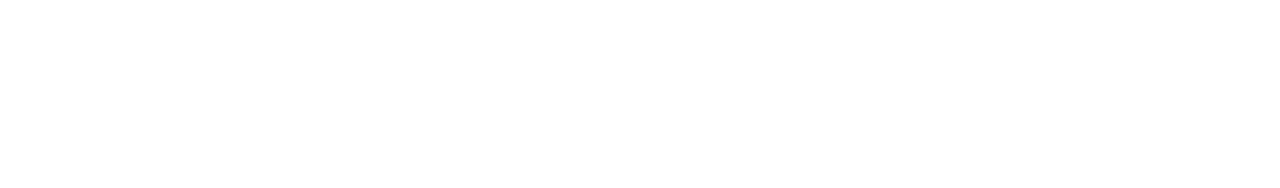
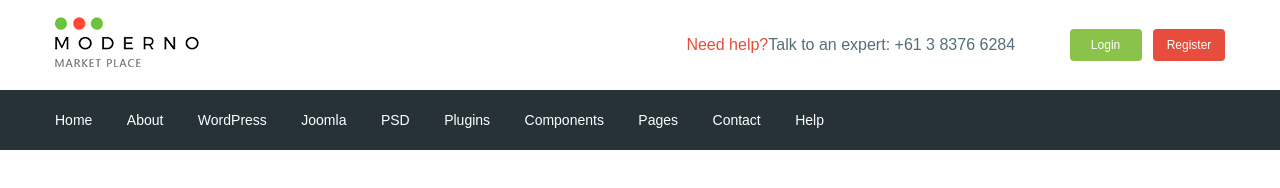
Before and after one commit to Volkovvvv/moderno, a website: page app/index.html in a window 1280 px wide. Drawn offline with nearby package versions, Linux system fonts and the light colour scheme; files that its build step writes are made by us from their sources.

Commit message:
added header

```diff
--- a/app/index.html
+++ b/app/index.html
@@ -1,16 +1,101 @@
 <!DOCTYPE html>
 <html lang="en">
+
 <head>
     <meta charset="UTF-8">
     <meta name="viewport" content="width=device-width, initial-scale=1.0">
     <title>Document</title>
+    <link href="https://fonts.googleapis.com/css?family=Roboto:500,700&display=swap" rel="stylesheet">
     <link rel="stylesheet" href="css/libs.min.css">
     <link rel="stylesheet" href="css/style.min.css">
 </head>
+
 <body>
+    <header class="header">
+        <div class="header__top">
+            <div class="container">
+                <div class="header__top-inner">
+                    <div class="header__logo">
+                        <a href="#">
+                            <img src="images/logo.png" alt="">
+                        </a>
+                    </div>
+                    <div class="header__text">
+                        <a href="#"><span>Need help? </span>
+                        </a>Talk to an expert:
+                        <a class="header__phone" href="tel:61383766284">+61 3 8376 6284</a>
+                    </div>
+                    <div class="header__box">
+                        <a class="basket" href="#"></a>
+                        <a class="header__btn header__btn-login" href="#">Login</a>
+                        <a class="header__btn header__btn-register" href="#">Register</a>
+                    </div>
+                </div>
+            </div>
+        </div>
+        <div class="header__menu">
+            <div class="container">
+                <nav class="menu">
+                    <ul class="menu__list">
+                        <li>
+                            <a href="#">
+                                Home
 
+                            </a>
+                        </li>
+                        <li>
+                            <a href="#">
+                                About
+                            </a>
+                        </li>
+                        <li>
+                            <a href="#">
+                                WordPress
+                            </a>
+                        </li>
+                        <li>
+                            <a href="#">
+                                Joomla
+                            </a>
+                        </li>
+                        <li>
+                            <a href="#">
+                                PSD
+                            </a>
+                        </li>
+                        <li>
+                            <a href="#">
+                                Plugins
+                            </a>
+                        </li>
+                        <li>
+                            <a href="#">
+                                Components
+                            </a>
+                        </li>
+                        <li>
+                            <a href="#">
+                                Pages
+                            </a>
+                        </li>
+                        <li>
+                            <a href="#">
+                                Contact
+                            </a>
+                        </li>
+                        <li>
+                            <a href="#">
+                                Help
+                            </a>
+                        </li>
+                    </ul>
+                </nav>
+            </div>
+        </div>
+    </header>
     <script src="https://ajax.googleapis.com/ajax/libs/jquery/3.4.1/jquery.min.js"></script>
     <script src="js/libs.min.js"></script>
     <script src="js/main.min.js"></script>
 </body>
+
 </html>
--- /dev/null
+++ b/app/scss/_fonts.scss
@@ -0,0 +1,7 @@
+@font-face{
+  font-family: 'Roboto-Regular',sans-serif;
+  src: url('../fonts/Roboto-Regular.woff2') format('woff2'),
+       url('../fonts/Roboto-Regular.woff') format('woff');
+  font-weight: 400;
+  font-display:swap;
+}
--- /dev/null
+++ b/app/scss/_global.scss
@@ -0,0 +1,32 @@
+html{
+    box-sizing: border-box;
+}
+*,
+*::before,
+*::after{
+    box-sizing:inherit;
+}
+a{
+    display:inline-block;
+    text-decoration:none;
+    color:$text;
+
+}
+ul,
+li{
+    margin: 0;
+    padding: 0;
+    list-style:none;
+}
+body{
+    font-family: 'Roboto-Regular',sans-serif;
+    font-weight: 400;
+    font-style: 15px;
+    line-height: 24px;
+    color:$text;
+}
+.container{
+    max-width:1200px;
+    margin:0 auto;
+    padding: 0px 15px;
+}
--- /dev/null
+++ b/app/scss/_vars.scss
@@ -0,0 +1,4 @@
+$text:#546e7a;
+$red:#e74c3c;
+$green:#8bc34a;
+$bg:#263238;
--- a/app/scss/style.scss
+++ b/app/scss/style.scss
@@ -1,12 +1,52 @@
-html{
-    box-sizing: border-box;
+@import 'vars';
+@import 'global';
+@import 'fonts';
+
+.header__top-inner{
+    display:flex;
+    justify-content: space-between;
+    height: 90px;
+    align-items: center;
 }
-*,
-*::before,
-*::after{
-    box-sizing:inherit;
+.header__text{
+    margin-left:auto;
+    margin-right: 50px;
+    span{
+        color:$red;
+    }
 }
-.box{
+.header__btn{
+    padding: 4px;
+    width: 72px;
+    border-radius:4px;
+    text-align: center;
+    color:#fff;
+    font-size: 12px;
+}
+.header__btn-login{
+    background-color:$green;
+}
+.header__btn-register{
+    background-color:$red;
+    margin-left: 7px;
+}
+.header__menu{
+    background-color: $bg;
+}
+.menu{
     display:flex;
-
+    align-items:center;
+    height: 60px;
 }
+.menu__list{
+    li{
+      display:inline-block;
+      & + li{
+          margin-left: 30px;
+      }
+    }
+    a{
+        color:#fff;
+        font-size:14px;
+    }
+}
--- a/gulpfile.js
+++ b/gulpfile.js
@@ -8,7 +8,7 @@
     cssmin = require('gulp-cssmin');
 
 gulp.task('sass',function(){
- return  gulp.src('app/scss/style.scss')
+ return  gulp.src('app/scss/**/*.scss')
          .pipe(sass({outputStyle: 'compressed'}))
          .pipe(rename({suffix : '.min'}))
          .pipe(autoprefixer({
@@ -60,7 +60,7 @@
 });
 
 gulp.task('watch',function(){
-    gulp.watch('app/scss/style.scss',gulp.parallel('sass'))
+    gulp.watch('app/scss/**/*.scss',gulp.parallel('sass'))
     gulp.watch('app/*.html',gulp.parallel('html'))
     gulp.watch('app/js/*.js',gulp.parallel('js'))
 });
```
Also changed, not shown: app/fonts/Roboto-Regular.woff (added), app/fonts/Roboto-Regular.woff2 (added), app/images/logo.png (added).
